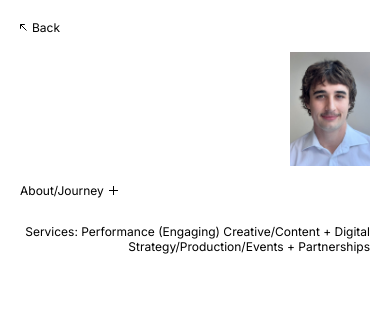
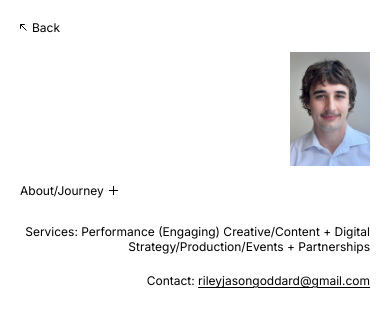
Before and after one commit to RileyGoddard/rileygoddard, a plain HTML site: page index.html in a window 390 px wide. Both pictures are taken after a click on the button "Story". Drawn offline with Linux system fonts and the light colour scheme.

Commit message:
Add mobile-only contact line to the About page (6b044877d55ecdb0d34d8e15)

```diff
--- a/index.html
+++ b/index.html
@@ -49,6 +49,7 @@ a.hl{text-decoration:none}
 .filters button.nohov[aria-pressed="true"]{text-decoration:underline;text-decoration-color:var(--red);text-decoration-thickness:var(--ut,1px);text-underline-offset:2px}
 
 .photo{position:absolute;right:calc(var(--vw)*4);top:54px;width:121px;height:172px;background:url(media/portrait.jpg) center 22%/cover no-repeat;opacity:0;pointer-events:none;transition:opacity .35s}
+.contact{display:none}
 .services{position:absolute;right:calc(var(--vw)*4);bottom:24px;white-space:nowrap;text-align:right;opacity:0;pointer-events:none;transition:opacity .35s}
 
 /* collapsible info panels */
@@ -148,6 +149,7 @@ a.hl{text-decoration:none}
   #app[data-view="story"] .photo{display:block}
   #app:not([data-view="story"]) .photo,#app:not([data-view="story"]) .services{display:none}
   .services{white-space:normal;text-align:right;margin-top:24px;padding-bottom:4px}
+  #app[data-view="story"] .contact{display:block;text-align:right;margin-top:15px;padding-bottom:4px}
 
   /* project image + counter */
   .stage{width:100%;margin-top:15px;text-align:center}
@@ -221,6 +223,7 @@ a.hl{text-decoration:none}
   <section class="strip" id="strip" aria-label="Work thumbnails"></section>
   <div class="preview" id="preview" aria-hidden="true"><video class="vid" id="pvVid" muted playsinline hidden></video></div>
   <p class="services">Services: Performance (Engaging) Creative/Content + Digital Strategy/Production/Events + Partnerships</p>
+  <p class="contact">Contact: <a class="u ub" href="mailto:rileyjasongoddard@gmail.com">rileyjasongoddard@gmail.com</a></p>
 </div>
 
 <div id="full" role="dialog" aria-modal="true" aria-label="Full screen" hidden>
```
